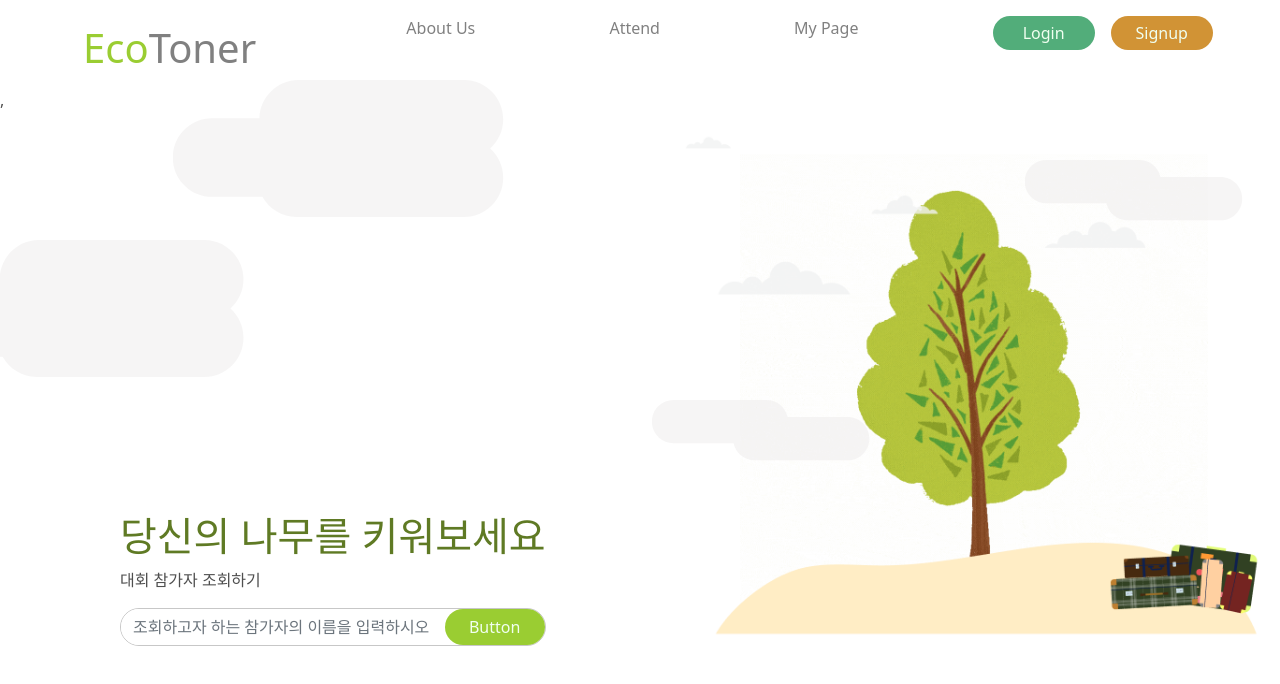
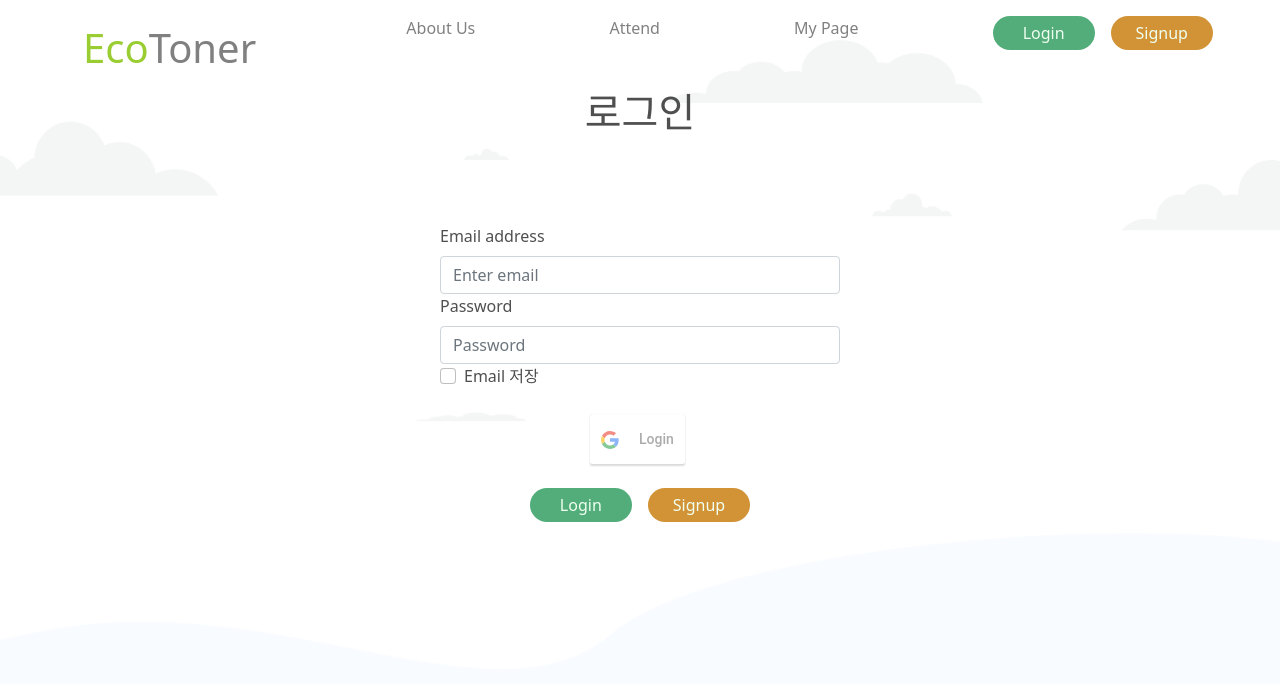
Before and after one commit to euion/21SWcontest, a React (Create React App) app: page /Login in a window 1280 px wide. Shown: the top 684 px of the page. Built offline with nearby package versions, Linux system fonts and the light colour scheme.

Commit message:
login-logout

```diff
--- a/package.json
+++ b/package.json
@@ -13,15 +13,17 @@
     "react": "^17.0.2",
     "react-bootstrap": "^2.0.0-beta.6",
     "react-dom": "^17.0.2",
-    "react-router-dom": "^5.2.0",
+    "react-google-login": "^5.2.2",
+    "react-router-dom": "^5.3.0",
     "react-scripts": "4.0.3",
+    "styled-components": "^5.3.1",
     "web-vitals": "^1.1.2"
   },
   "scripts": {
     "start": "react-scripts start",
     "build": "react-scripts build",
     "predeploy": "npm run build",
-    "deploy":"gh-pages -d build"
+    "deploy": "gh-pages -d build"
   },
   "eslintConfig": {
     "extends": [
--- a/src/App.js
+++ b/src/App.js
@@ -11,10 +11,14 @@
 import AboutUs from './routes/AboutUs';
 import MyPage from './routes/MyPage';
 import Login from './routes/Login';
+import GoogleButton from './routes/GoogleButton';
+import { BrowserRouter, Switch , Redirect } from "react-router-dom";
+import GoogleBtn from './routes/GoogleButton';
+
 
 function App() {
   return (
-    <HashRouter>
+    <BrowserRouter>
       <TopNav />
       <Route path="/" exact = {true} component={ Home } />
       <Route path="/MyPage" exact = {true} component={MyPage}/>
@@ -24,7 +28,10 @@
       <Route path="/Login" component={Login} />
       <Route path="/AttendSubmit" component={ AttendSubmit }/>
       <Route path="/SubmitResult" component={ SubmitResult }/>
-    </HashRouter>
+
+      {/* 구글 로그인 관련*/}
+      <Route path="/GoogleLogin" component={ GoogleBtn }/>
+    </BrowserRouter>
   );
 }
 
--- /dev/null
+++ b/src/routes/GoogleButton.js
@@ -0,0 +1,81 @@
+import React, { Component } from "react";
+import { GoogleLogin, GoogleLogout } from 'react-google-login';
+import styled from "styled-components";
+import {Link} from 'react-router-dom';
+import Home from "./Home";
+
+
+const CLIENT_ID = "743833643148-d1nk6t8tdbt489i89h8dn0j9o0v3o1fo.apps.googleusercontent.com";
+
+class GoogleBtn extends Component {
+    constructor(props) {
+     super(props);
+
+     this.state = {
+       isLogined: false,
+       accessToken: ''
+     };
+
+     this.login = this.login.bind(this);
+     this.handleLoginFailure = this.handleLoginFailure.bind(this);
+     this.logout = this.logout.bind(this);
+     this.handleLogoutFailure = this.handleLogoutFailure.bind(this);
+   }
+
+   login (response) {
+     if(response.accessToken){
+       this.setState(state => ({
+         isLogined: true,
+         accessToken: response.accessToken
+       }));
+     }
+   }
+
+   logout (response) {
+     this.setState(state => ({
+       isLogined: false,
+       accessToken: ''
+     }));
+   }
+
+   handleLoginFailure (response) {
+     alert('Failed to log in')
+   }
+
+   handleLogoutFailure (response) {
+     alert('Failed to log out')
+   }
+
+   render() {
+     return (
+     <div>
+        <LoginContainer>
+            { this.state.isLogined ?
+                <GoogleLogout
+                clientId={ CLIENT_ID }
+                buttonText='Logout'
+                onLogoutSuccess={ this.logout }
+                onFailure={ this.handleLogoutFailure }
+                >
+                </GoogleLogout>: <GoogleLogin
+                clientId={ CLIENT_ID }
+                buttonText='Login'
+                onSuccess={ this.login }
+                onFailure={ this.handleLoginFailure }
+                cookiePolicy={ 'single_host_origin' }
+                responseType='code,token'
+                />
+            }
+            { this.state.accessToken ? alert("로그인에 성공하였습니다"): null }
+            </LoginContainer>
+     </div>
+     )
+   }
+ }
+
+const LoginContainer = styled.div `
+    display: flex;
+    width:100px;
+    height:50px;
+`
+export default GoogleBtn;
--- a/src/routes/Login.js
+++ b/src/routes/Login.js
@@ -4,6 +4,7 @@
 import Header,{ MainContent}   from './TopNav';
 import GoogleLogo from '../img/google-logo.png';
 import '../css/Login.css';
+import GoogleBtn from './GoogleButton';
 
 function Login() {
     return (
@@ -27,7 +28,7 @@
                         </Form.Group>
                         <br/>
                         <div className="social-login-logo-align">
-                            <Link to="#"><img src={GoogleLogo} alt="google_img" className="google-logo-btn"/></Link>
+                            <GoogleBtn />
                         </div>
                         <br/>
                         <div className="login-btn-align">
--- a/src/routes/SignUp.js
+++ b/src/routes/SignUp.js
@@ -5,6 +5,7 @@
 import '../css/Login.css';
 
 import '../css/SignUp.css'
+import Home from './Home';
 
 
 function SignUp(){
@@ -81,7 +82,7 @@
                     </Form.Group>
                         <div className="login-btn-align">
                             <Button className="login-btn" variant="primary" type="submit">
-                                <Link to="/home" id="signUp-txt">Submit</Link>
+                                <Link to={Home} id="signUp-txt">Submit</Link>
                             </Button>
                         </div>
                 </Form>
```
Also changed, not shown: src/routes/GoogleLogout.js (added, +13 -0 lines), 1 other file (tests, documents, lock files or other folders).
